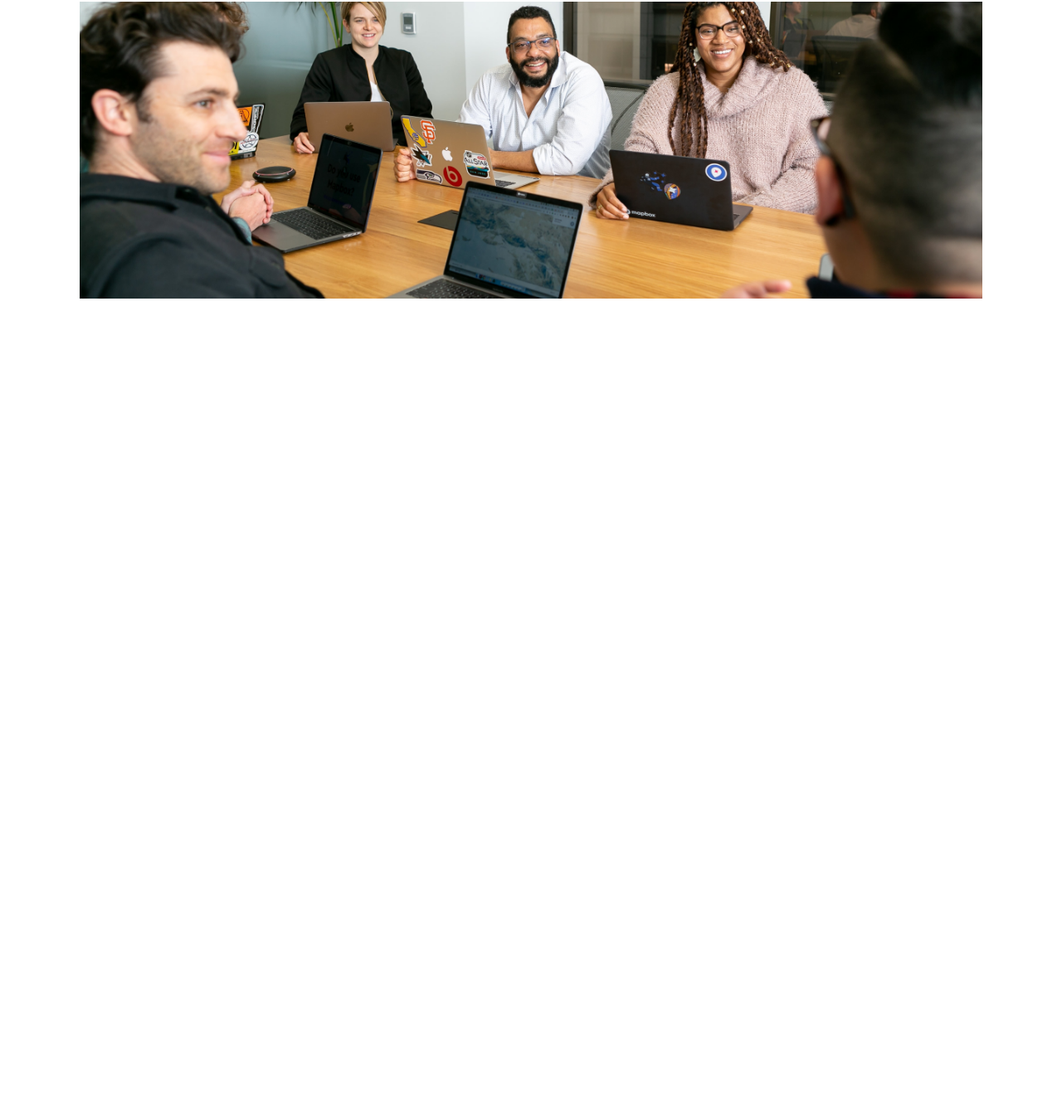
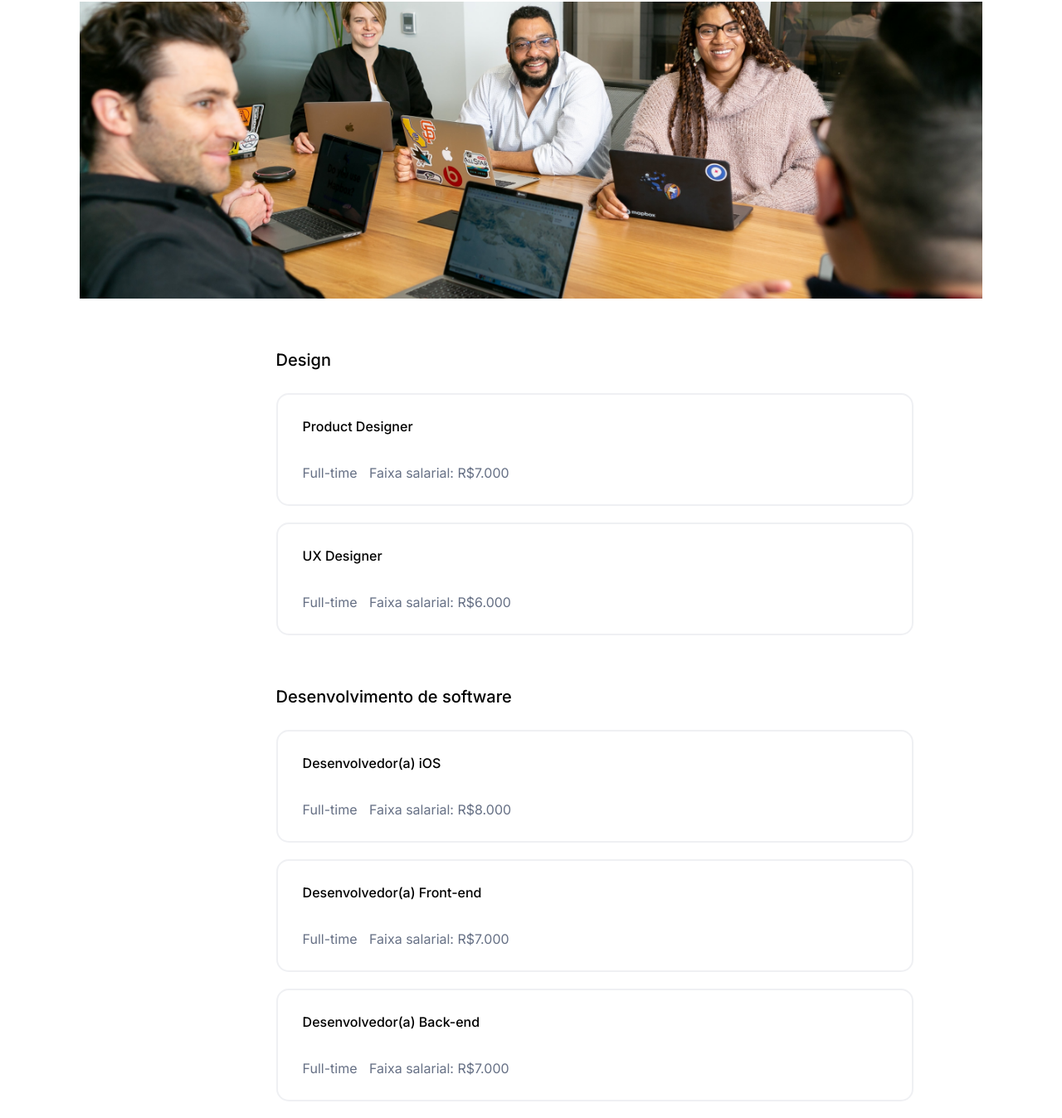
Before and after one commit to GuiTDS/optimus-tech, a plain HTML site: page index.html in a window 1280 px wide. Shown: the part 1012-2360 px from the top of the page at 83% size. Before the commit the page ends 1372 px from the top, so only its background shows below. Drawn offline with Linux system fonts and the light colour scheme.

Commit message:
Adição da seção de vagas

```diff
--- a/assets/css/styles.css
+++ b/assets/css/styles.css
@@ -114,6 +114,7 @@ nav {
     display: flex;
     flex-direction: column;
     align-items: center;
+    /* margin-bottom: 64px; */
 }
 
 .talentos p {
@@ -142,3 +143,33 @@ nav {
 .talentos__imagem {
     width: 85vw;
 }
+
+/* Seção de vagas */
+
+.tipo-vaga {
+    margin: 64px 0 30px 21%;
+    font-size: 20px;
+    font-weight: 500;
+}
+
+.vaga {
+    box-sizing: border-box;
+    width: 768px;
+    margin: 20px 0 20px 21%;
+    padding: 30px;
+    border: 2px solid rgba(102, 112, 133, .1);
+    border-radius: 15px;
+}
+
+.vaga__titulo {
+    font-weight: 500;
+}
+
+.vaga__info {
+    margin-top: 40px;
+    color: var(--cinza-principal);
+}
+
+.vaga__info span {
+    margin-right: 10px;
+}
--- a/index.html
+++ b/index.html
@@ -67,5 +67,46 @@
         <p class="talentos__info">Somos uma equipe 100% remota com pessoas do Brasil inteiro.</p>
         <img class="talentos__imagem" src="assets/img/imagem-principal.png" alt="Imagem de diversas pessoas em uma reunião">
     </section>
+
+    <section class="vagas">
+        <h2 class="tipo-vaga">Design</h2>
+        <div class="vaga">
+            <span class="vaga__titulo">Product Designer</span>
+            <div class="vaga__info">
+            <span>Full-time</span>
+            <span>Faixa salarial: R$7.000</span>
+            </div>
+        </div>
+        <div class="vaga">
+            <span class="vaga__titulo">UX Designer</span>
+            <div class="vaga__info">
+            <span>Full-time</span>
+            <span>Faixa salarial: R$6.000</span>
+            </div>
+        </div>
+
+        <h2 class="tipo-vaga">Desenvolvimento de software</h2>
+        <div class="vaga">
+            <span class="vaga__titulo">Desenvolvedor(a) iOS</span>
+            <div class="vaga__info">
+            <span>Full-time</span>
+            <span>Faixa salarial: R$8.000</span>
+            </div>
+        </div>
+        <div class="vaga">
+            <span class="vaga__titulo">Desenvolvedor(a) Front-end</span>
+            <div class="vaga__info">
+            <span>Full-time</span>
+            <span>Faixa salarial: R$7.000</span>
+            </div>
+        </div>
+        <div class="vaga">
+            <span class="vaga__titulo">Desenvolvedor(a) Back-end</span>
+            <div class="vaga__info">
+            <span>Full-time</span>
+            <span>Faixa salarial: R$7.000</span>
+            </div>
+        </div>
+    </section>
 </body>
 </html>
```
